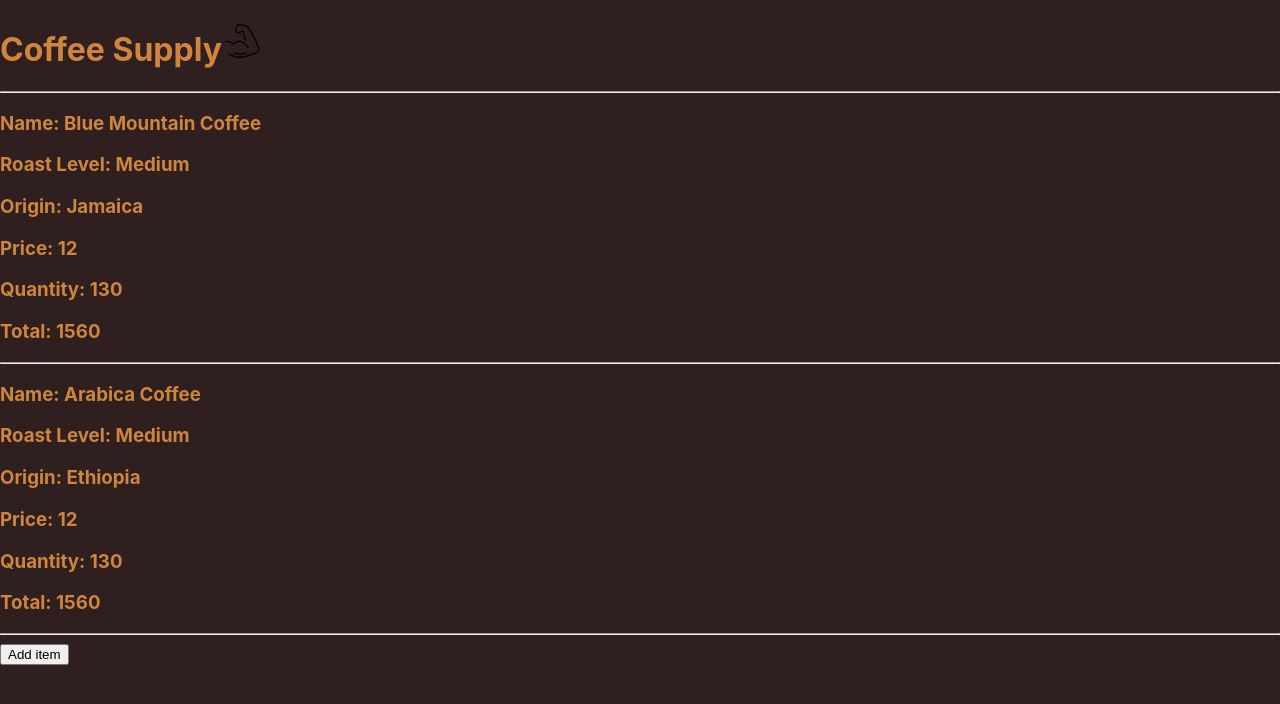
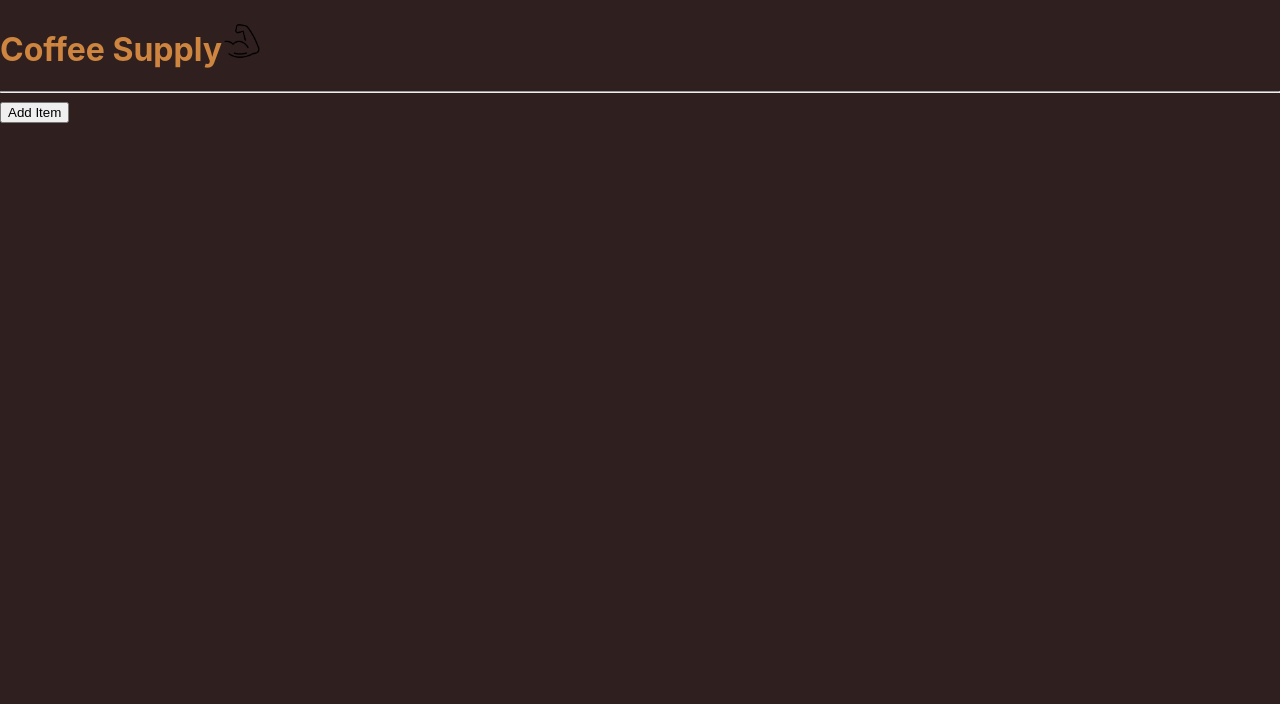
Before and after one commit to brandonfullstack/react-coffee-shop, a React (Create React App) app: page / in a window 1280 px wide. Shown: the top 704 px of the page. Built offline with nearby package versions, Linux system fonts and the light colour scheme.

Commit message:
Add functional form

```diff
--- a/src/components/Inventory.js
+++ b/src/components/Inventory.js
@@ -1,37 +1,42 @@
 import React from "react";
 import Item from "./Item";
+import PropTypes from "prop-types";
 
-const mainInventory = [
-  {
-    itemName: "Blue Mountain Coffee",
-    itemRoastLevel: "Medium",
-    itemOrigin: "Jamaica",
-    itemPrice: 12,
-    itemQuantity: 130
-  },
-  {
-    itemName: "Arabica Coffee",
-    itemRoastLevel: "Medium",
-    itemOrigin: "Ethiopia",
-    itemPrice: 12,
-    itemQuantity: 130
-  }
-];
+// const mainInventory = [
+//   {
+//     itemName: "Blue Mountain Coffee",
+//     itemRoastLevel: "Medium",
+//     itemOrigin: "Jamaica",
+//     itemPrice: 12,
+//     itemQuantity: 130
+//   },
+//   {
+//     itemName: "Arabica Coffee",
+//     itemRoastLevel: "Medium",
+//     itemOrigin: "Ethiopia",
+//     itemPrice: 12,
+//     itemQuantity: 130
+//   }
+// ];
 
-function Inventory() {
+function Inventory(props) {
   return (
     <React.Fragment>
       <hr/>
-      {mainInventory.map((item, index) =>
-        <Item itemName={item.itemName}
-          itemRoastLevel={item.itemRoastLevel}
-          itemOrigin={item.itemOrigin}
-          itemPrice={item.itemPrice}
-          itemQuantity={item.itemQuantity}
-          key={index}/>
+      {props.inventory.map((item, index) =>
+        <Item name={item.name}
+          origin={item.origin}
+          roastLevel={item.roastLevel}
+          price={item.price}
+          quantity={item.quantity}
+          key={index} />
       )}
     </React.Fragment>
   );
 }
 
+Inventory.propTypes = {
+  inventory: PropTypes.array
+};
+
 export default Inventory;
--- a/src/components/InventoryControl.js
+++ b/src/components/InventoryControl.js
@@ -7,7 +7,8 @@ class InventoryControl extends React.Component {
   constructor(props) {
     super(props);
     this.state = {
-      formVisibleOnPage: false
+      formVisibleOnPage: false,
+      mainInventory: []
     };
   }
 
@@ -17,20 +18,27 @@ class InventoryControl extends React.Component {
     }));
   }
 
+  handleAddingNewItemToInventory = (newItem) => {
+    const newMainInventory = this.state.mainInventory.concat(newItem);
+    this.setState({mainInventory: newMainInventory,
+                  formVisibleOnPage: false });
+  }
+
   render(){
     let currentlyVisibleState = null;
-    let addItemButton = null; // new code
+    let buttonText = null;
     if (this.state.formVisibleOnPage) {
-      currentlyVisibleState = <NewItemForm />
+      currentlyVisibleState = <NewItemForm onNewItemCreation={this.handleAddingNewItemToInventory}/>;
+      buttonText = "Return to Inventory";
     } else {
-      currentlyVisibleState = <Inventory />
-      addItemButton = <button onClick={this.handleClick}>Add item</button>
+      currentlyVisibleState = <Inventory inventory={this.state.mainInventory} />;
+      buttonText = "Add Item";
     }
     return (
       <React.Fragment>
         {currentlyVisibleState}
-        {addItemButton}
-      </ React.Fragment>
+        <button onClick={this.handleClick}>{buttonText}</button>
+      </React.Fragment>
     );
   }
 
--- a/src/components/Item.js
+++ b/src/components/Item.js
@@ -4,23 +4,23 @@ import PropTypes from "prop-types";
 function Item(props){
   return (
     <React.Fragment>
-      <h3>Name: {props.itemName}</h3>
-      <h3>Roast Level: {props.itemRoastLevel}</h3>
-      <h3>Origin: {props.itemOrigin}</h3>
-      <h3>Price: {props.itemPrice}</h3>
-      <h3>Quantity: {props.itemQuantity}</h3>
-      <h3>Total: {props.itemQuantity * props.itemPrice}</h3>
+      <h3>Name: {props.name}</h3>
+      <h3>Origin: {props.origin}</h3>
+      <h3>Roast Level: {props.roastLevel}</h3>
+      <h3>Price: {props.price}</h3>
+      <h3>Quantity: {props.quantity}</h3>
+      <h3>Total: {props.quantity * props.price}</h3>
       <hr/>
     </React.Fragment>
   );
 }
 
 Item.propTypes = {
-  itemName: PropTypes.string.isRequired,
-  itemRoastLevel: PropTypes.string.isRequired,
-  itemOrigin: PropTypes.string.isRequired,
-  itemPrice: PropTypes.number.isRequired,
-  itemQuantity: PropTypes.number.isRequired
+  name: PropTypes.string.isRequired,
+  origin: PropTypes.string.isRequired,
+  roastLevel: PropTypes.string.isRequired,
+  price: PropTypes.number.isRequired,
+  quantity: PropTypes.number.isRequired
 };
 
 export default Item;
--- a/src/components/NewItemForm.js
+++ b/src/components/NewItemForm.js
@@ -1,11 +1,57 @@
 import React from "react";
+import PropTypes from "prop-types";
+import { v4 } from 'uuid';
 
 function NewItemForm(props){
+
+  function handleNewItemFormSubmission(event) {
+    event.preventDefault();
+    props.onNewItemCreation({
+      name: event.target.name.value,
+      origin: event.target.origin.value,
+      roastLevel: event.target.roastLevel.value,
+      price: parseInt(event.target.price.value),
+      quantity: parseInt(event.target.quantity.value),
+      id: v4()
+    });
+    console.log(event.target.name.value);
+    console.log(event.target.origin.value);
+    console.log(event.target.roastLevel.value);
+    console.log(event.target.price.value);
+    console.log(event.target.quantity.value);
+  }
+
   return (
     <React.Fragment>
-      <h3>This is a form.</h3>
+      <form onSubmit={handleNewItemFormSubmission}>
+        <input
+          type='text'
+          name='name'
+          placeholder='Name' /><br></br>
+        <input
+          type='text'
+          name='origin'
+          placeholder='Origin' /><br></br>
+        <input
+          type='text'
+          name='roastLevel'
+          placeholder='Roast Level' /><br></br>
+        <input
+          type='text'
+          name='price'
+          placeholder='Price' /><br></br>
+        <input
+          type='text'
+          name='quantity'
+          placeholder='Quantity' /><br></br>
+        <button type='submit'>Add</button>
+      </form>
     </React.Fragment>
   );
 }
 
+NewItemForm.propTypes = {
+  onNewItemCreation: PropTypes.func
+};
+
 export default NewItemForm;
```
